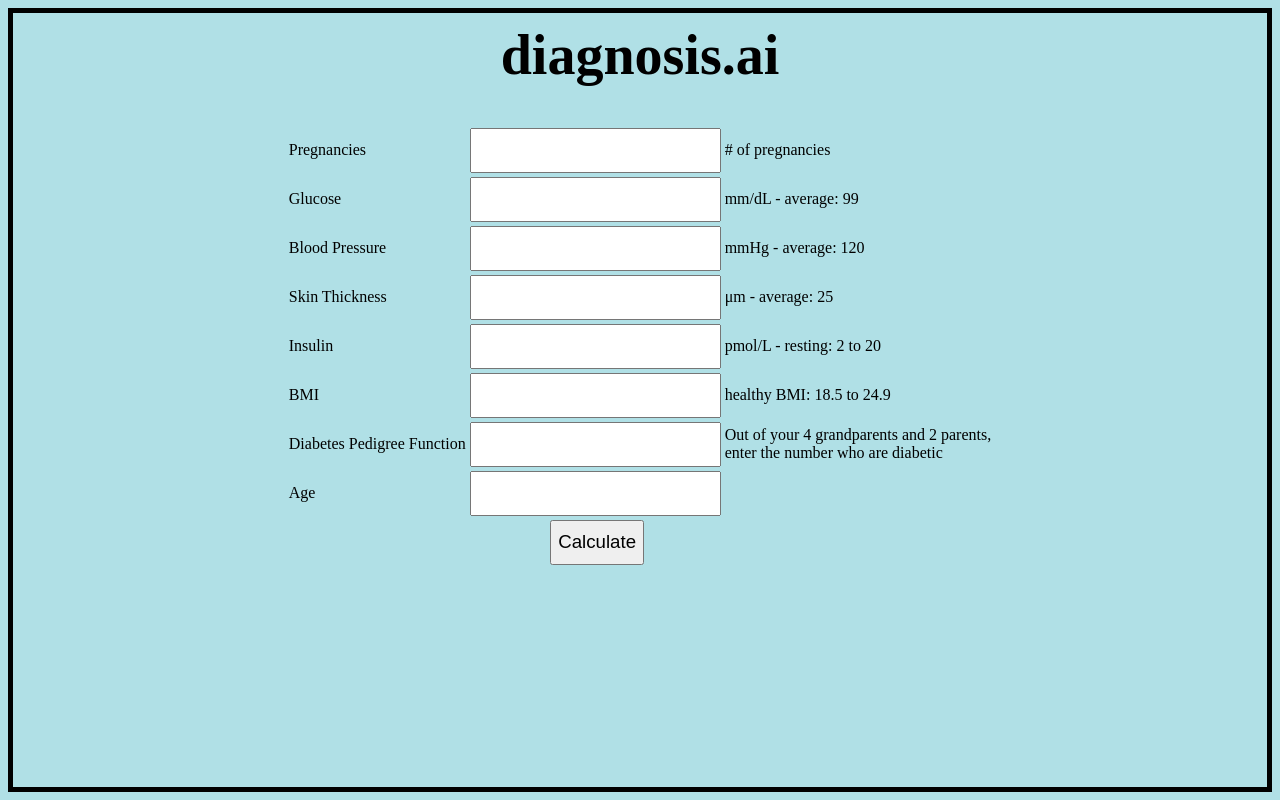
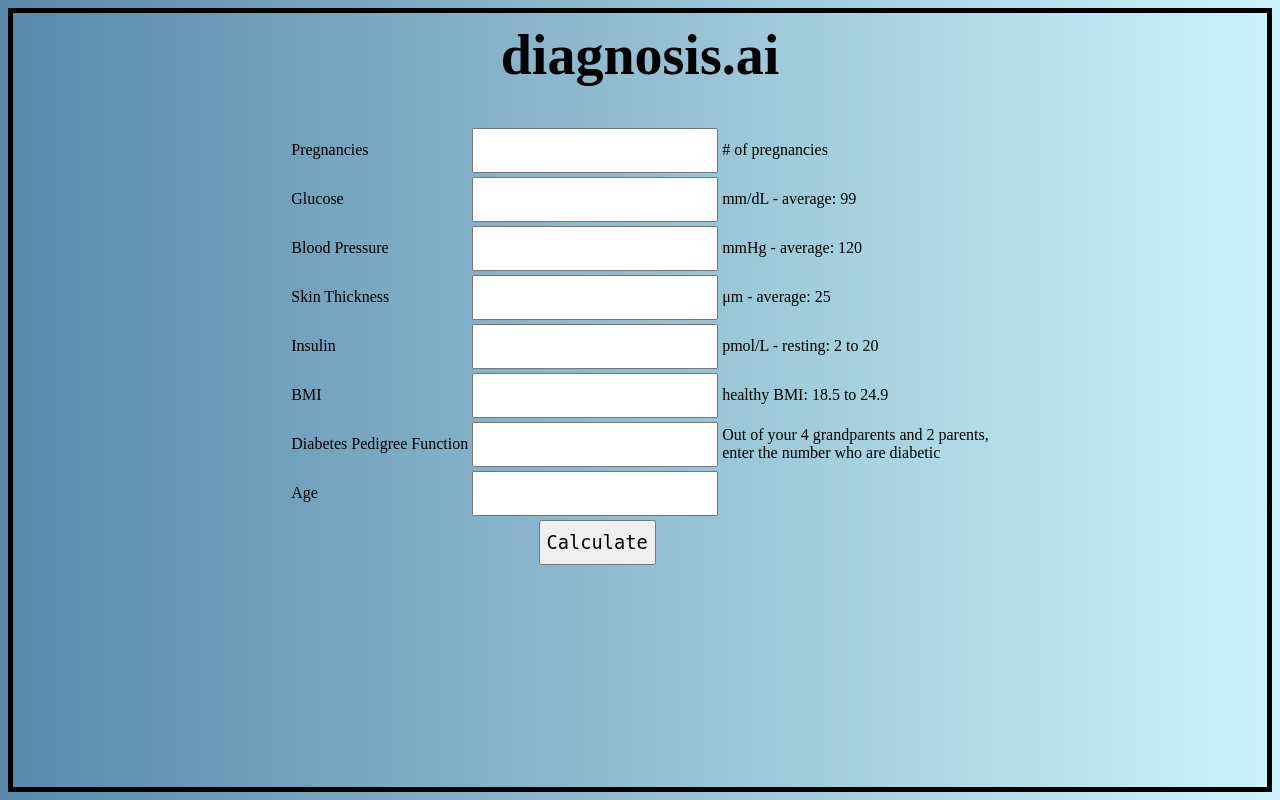
Before and after one commit to Raghav-Mukundan/TamuHack, a Flask app: template Templates/home.html in a window 1280 px wide. Run offline with Flask 2, Linux system fonts and the light colour scheme; the template is opened without the code that fills it, so the values that code supplies are empty; parts of the project's set-up code (start-up, migrations or seed data) failed here and were passed over.

Commit message:
edits on ui

```diff
--- a/Templates/home.html
+++ b/Templates/home.html
@@ -1,12 +1,14 @@
 <style>
-body {background-color: powderblue;}
 body {
-  border: 5px solid black;
+  border: 5px solid rgb(0, 0, 0);
   padding: 10px;
+  background: rgb(88,137,171);
+  background: linear-gradient(90deg, rgba(88,137,171,1) 0%, rgba(205,244,250,1) 100%);
 }
 #textbox{
     height:45px;
     font-size:14pt;
+    font-family: monospace;
 }
 </style>
 <body>
```
